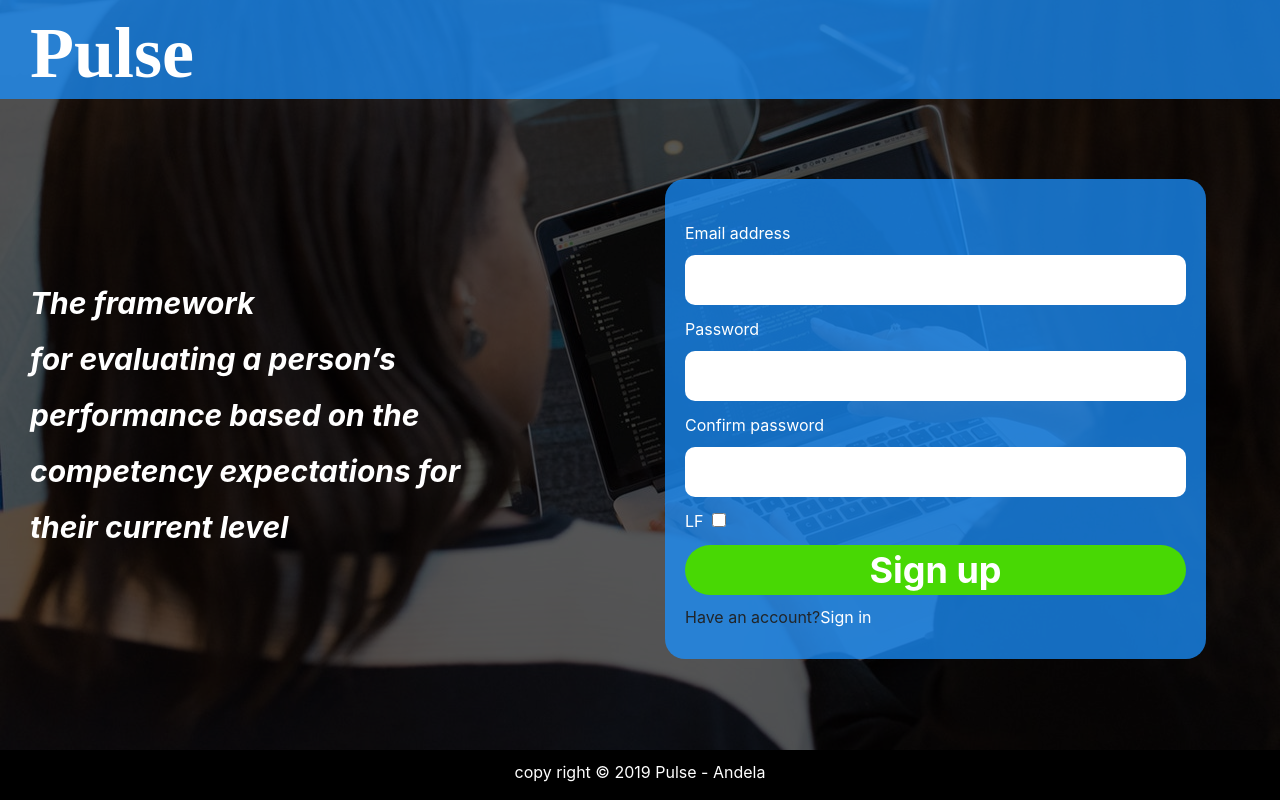
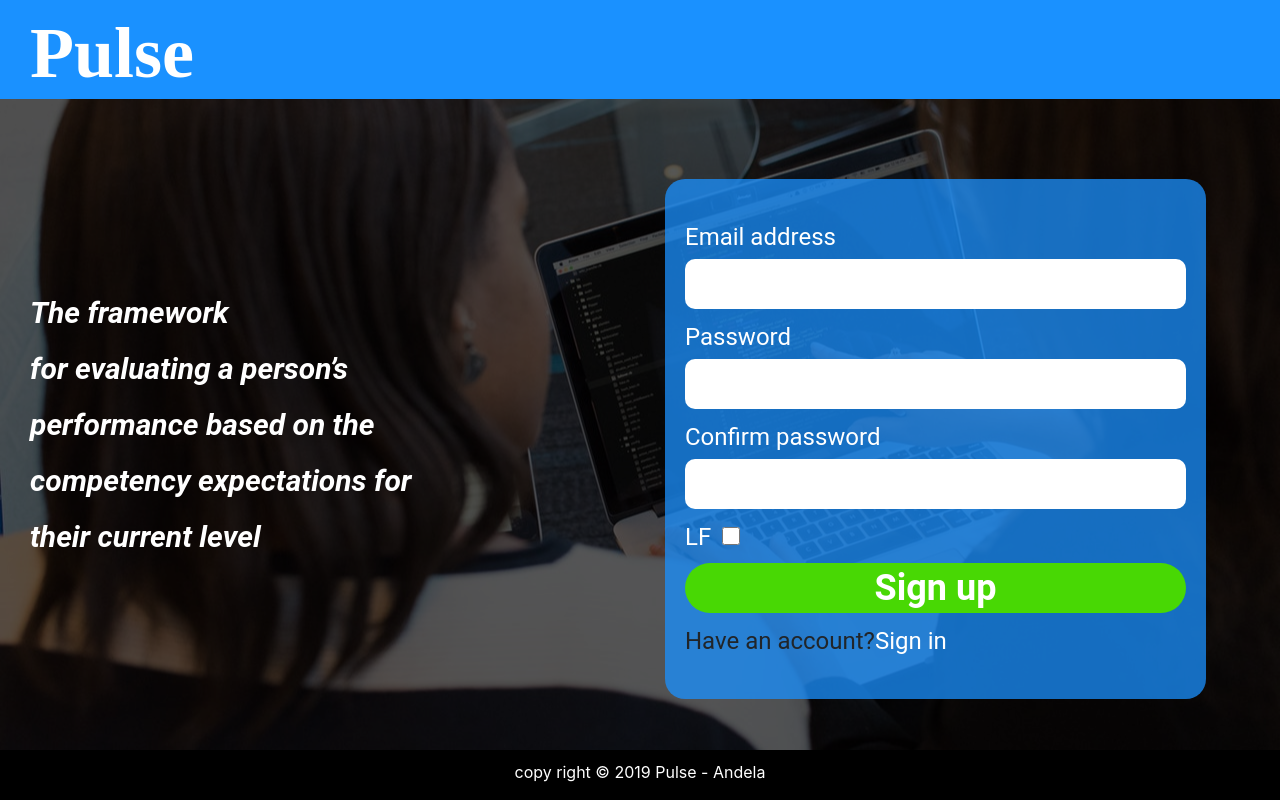
Before and after one commit to higustave12/Pulse-App, a React (Create React App) app: page / in a window 1280 px wide. Built offline with nearby package versions, Linux system fonts and the light colour scheme.

Commit message:
fixing the sign in issues and css ones

```diff
--- a/src/components/landingPage.jsx
+++ b/src/components/landingPage.jsx
@@ -17,6 +17,7 @@ const Landing = props => {
   }
   return (
     <React.Fragment>
+      <div className="cntnr">
         <section className="signUp">
           <p id="desc">
             The framework <br /> for evaluating a person’s <br /> performance
@@ -25,6 +26,7 @@ const Landing = props => {
           </p>
           <Path />
         </section>
+      </div>
     </React.Fragment>
   );
 };
--- a/src/css/footer.css
+++ b/src/css/footer.css
@@ -1,7 +1,7 @@
 footer {
   height: 50px;
   background: #000000;
-  margin-top: 20px;
+  /* margin-top: 20px; */
   color: #ffffff;
   text-align: center;
   padding-top: 10px;
--- a/src/css/header.css
+++ b/src/css/header.css
@@ -1,6 +1,6 @@
 header {
   max-height: 99px;
-  background: rgba(26, 145, 255, 0.74);
+  background: rgba(26, 145, 255);
   padding-top: 10px;
 }
 header h1 {
--- a/src/css/sign-up-in.css
+++ b/src/css/sign-up-in.css
@@ -6,7 +6,8 @@ html,
 body {
   height: 100%;
 }
-body {
+.cntnr {
+  min-height: 100%;
   font-size: 24px;
   font-family: Roboto;
   background: url(../two-women-looking-at-the-code.jpg);
@@ -16,13 +17,14 @@ body {
 #root {
   display: grid;
   grid-template-rows: auto 1fr auto;
-  background: rgba(0, 0, 0, 0.66);
   min-height: 100%;
 }
 .signUp {
+  height: 100%;
   display: grid;
   grid-template-columns: 1fr 1fr;
   grid-gap: 50px;
+  background: rgba(0, 0, 0, 0.66);
 }
 #desc {
   font-style: italic;
@@ -36,12 +38,13 @@ body {
 }
 section form {
   max-width: 541px;
-  max-height: 480px;
+  max-height: 520px;
   background: rgba(26, 145, 255, 0.75);
   border-radius: 20px;
   padding: 20px;
   margin-top: 80px;
   margin-right: 10px;
+  margin-bottom: 50px;
 }
 label {
   display: block;
@@ -61,8 +64,8 @@ input {
   padding: 0 10px;
 }
 input[type="checkbox"] {
-  height: 14px;
-  width: 20px;
+  height: 18px;
+  width: 30px;
   margin-left: 5px;
 }
 input[type="submit"] {
```
Lines whose indentation alone changed are shown as unchanged.
